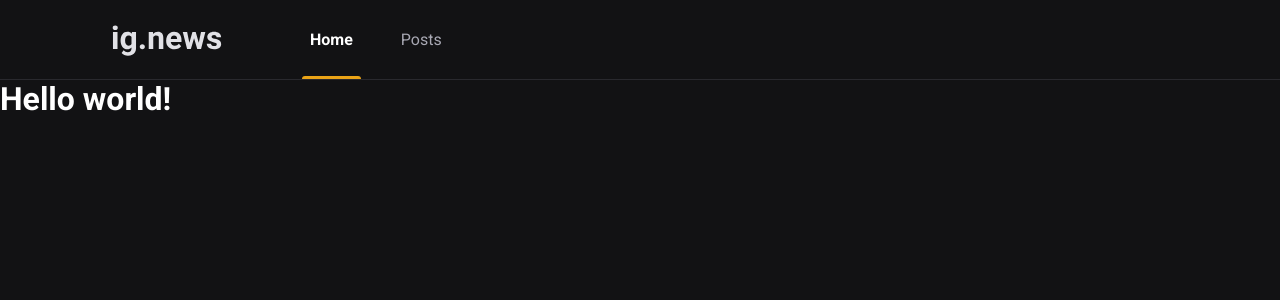
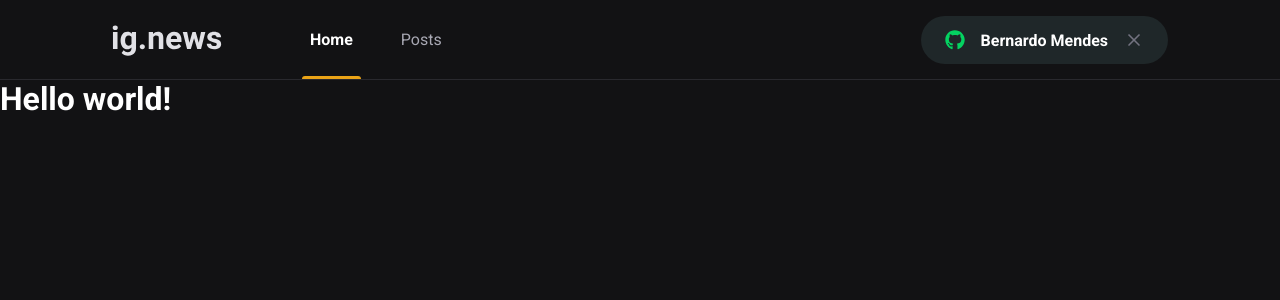
Before and after one commit to Bernardomennndes/ig-news, a Next.js app: page / in a window 1280 px wide. Shown: the top 300 px of the page. Built offline with nearby package versions, Linux system fonts and the light colour scheme.

Commit message:
github sign in button

```diff
--- a/package.json
+++ b/package.json
@@ -12,6 +12,7 @@
     "next": "12.1.0",
     "react": "17.0.2",
     "react-dom": "17.0.2",
+    "react-icons": "^4.3.1",
     "sass": "^1.49.9"
   },
   "devDependencies": {
--- a/src/components/Header/index.tsx
+++ b/src/components/Header/index.tsx
@@ -1,5 +1,7 @@
 import Image from 'next/image'
 import styles from './styles.module.scss'
+
+import { SignInButton } from '../SignInButton/index'
 
 export function Header() {
     return(
@@ -10,6 +12,8 @@
                     <a href="" className={styles.active}>Home</a>
                     <a href="" >Posts</a>
                 </nav>
+
+                <SignInButton />
             </div>
         </header>
     )
--- a/src/components/Header/styles.module.scss
+++ b/src/components/Header/styles.module.scss
@@ -52,4 +52,8 @@
         }
 
     }
+
+    button {
+        margin-left: auto;
+    }
 }
--- /dev/null
+++ b/src/components/SignInButton/index.tsx
@@ -0,0 +1,26 @@
+import { FaGithub } from 'react-icons/fa'
+import { FiX } from 'react-icons/fi'
+import styles from './styles.module.scss'
+
+export function SignInButton() {
+    const isUserLoggedIn = true;
+
+    return isUserLoggedIn ? (
+        <button
+            className={styles.signInButton}
+            type="button"
+        >
+            <FaGithub color="#04d361" />
+            Bernardo Mendes
+            <FiX color="#737380" className={styles.closeIcon} />
+        </button>
+    ) : (
+        <button
+            className={styles.signInButton}
+            type="button"
+        >
+            <FaGithub color="#eba417" />
+            Sign in with GitHub
+        </button>
+    )
+}
--- /dev/null
+++ b/src/components/SignInButton/styles.module.scss
@@ -0,0 +1,33 @@
+.signInButton {
+    height: 3rem;
+    border-radius: 3rem;
+    background: var(--gray-850);
+    border: 0;
+    padding: 0 1.5rem;
+
+    display: flex;
+    align-items: center;
+    justify-content: center;
+
+    color: var(--white);
+    font-weight: bold;
+
+    svg {
+        width: 20px;
+        height: 20px;
+    }
+
+    svg:first-child {
+        margin-right: 1rem;
+    }
+
+    svg.closeIcon {
+        margin-left: 1rem;
+    }
+
+    transition: filter .2s;
+
+    &:hover {
+        filter: brightness(.8)
+    }
+}
--- a/src/styles/global.scss
+++ b/src/styles/global.scss
@@ -10,6 +10,7 @@
     --gray-100: #e1e1e6;
     --gray-300: #a8a8b3;
     --gray-800: #29292e;
+    --gray-850: #1f2729;
     --gray-900: #121214;
 
     --cyan-500: #61dafb;
```
Also changed, not shown: 1 other file (tests, documents, lock files or other folders).
